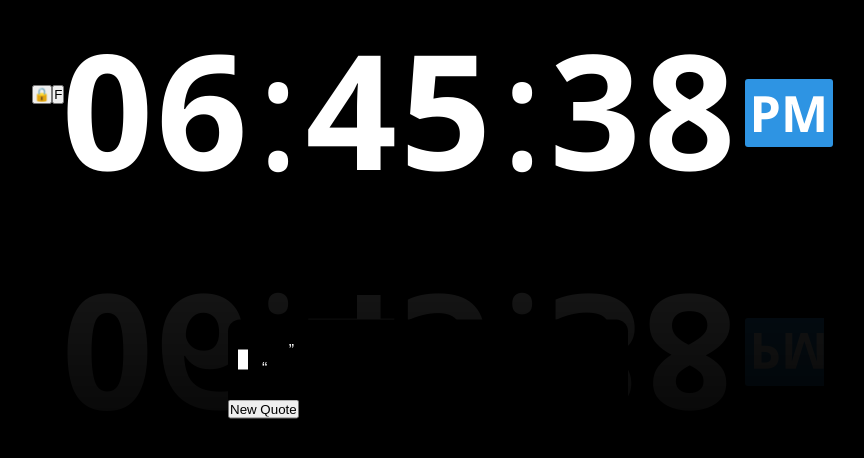
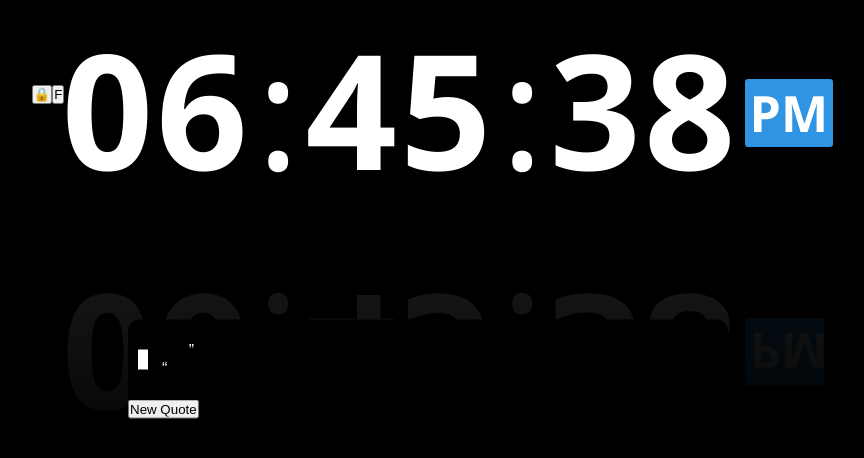
Before and after one commit to prasanthc41m/prasanthc41m.github.io, a PHP site: page /clock/index.html in a window 1280 px wide. Shown: the part 306-764 px from the top of the page, without its empty margins (212-1076 px from the left). Run offline with PHP 8.4, Linux system fonts and the light colour scheme.

Commit message:
Update style.css

```diff
--- a/clock/style.css
+++ b/clock/style.css
@@ -198,7 +198,7 @@ body {
      -moz-user-select: none;
       -ms-user-select: none;
           user-select: none;
-  min-width:400px;
+  min-width:600px;
   max-width:700px;
 
 
```
